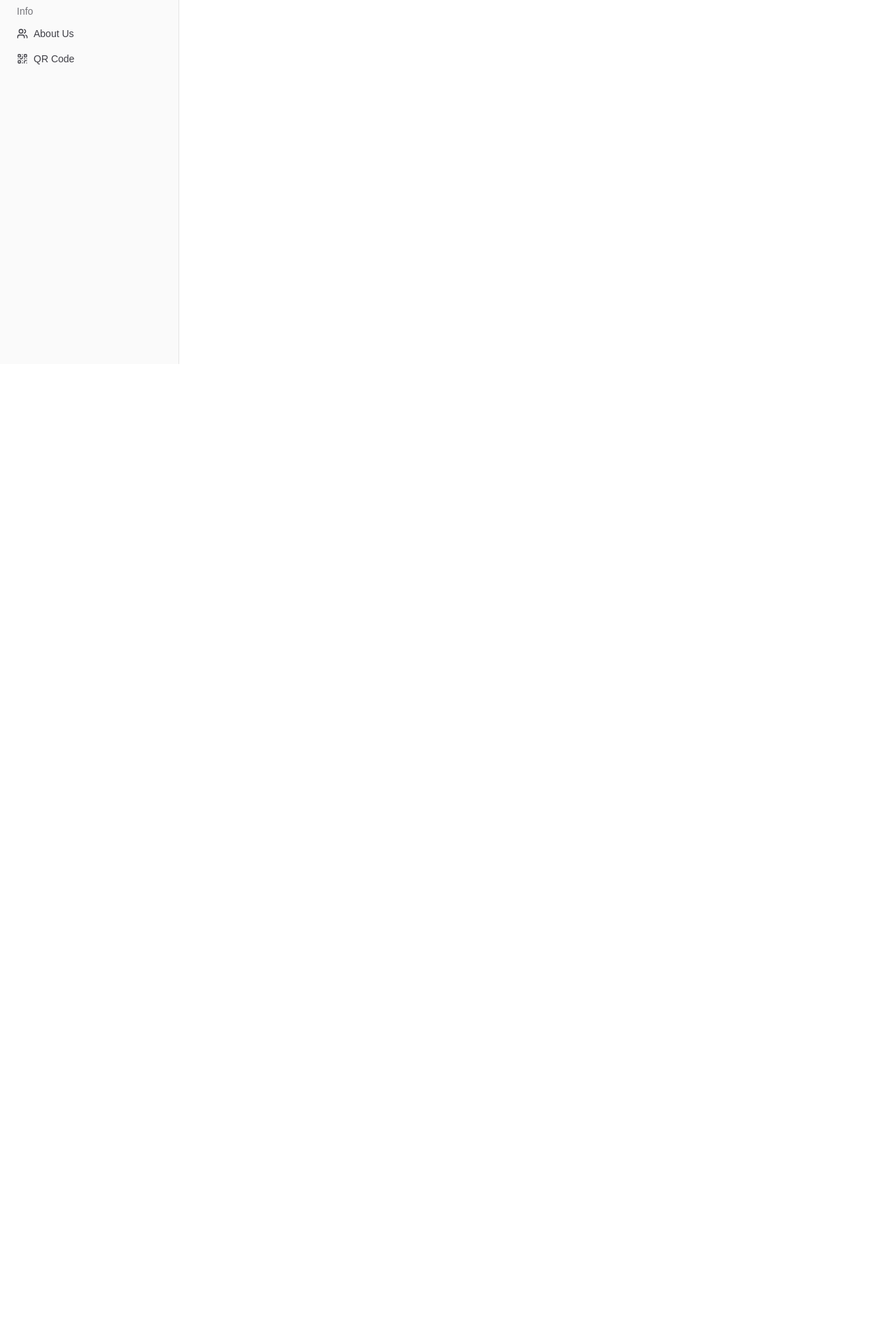
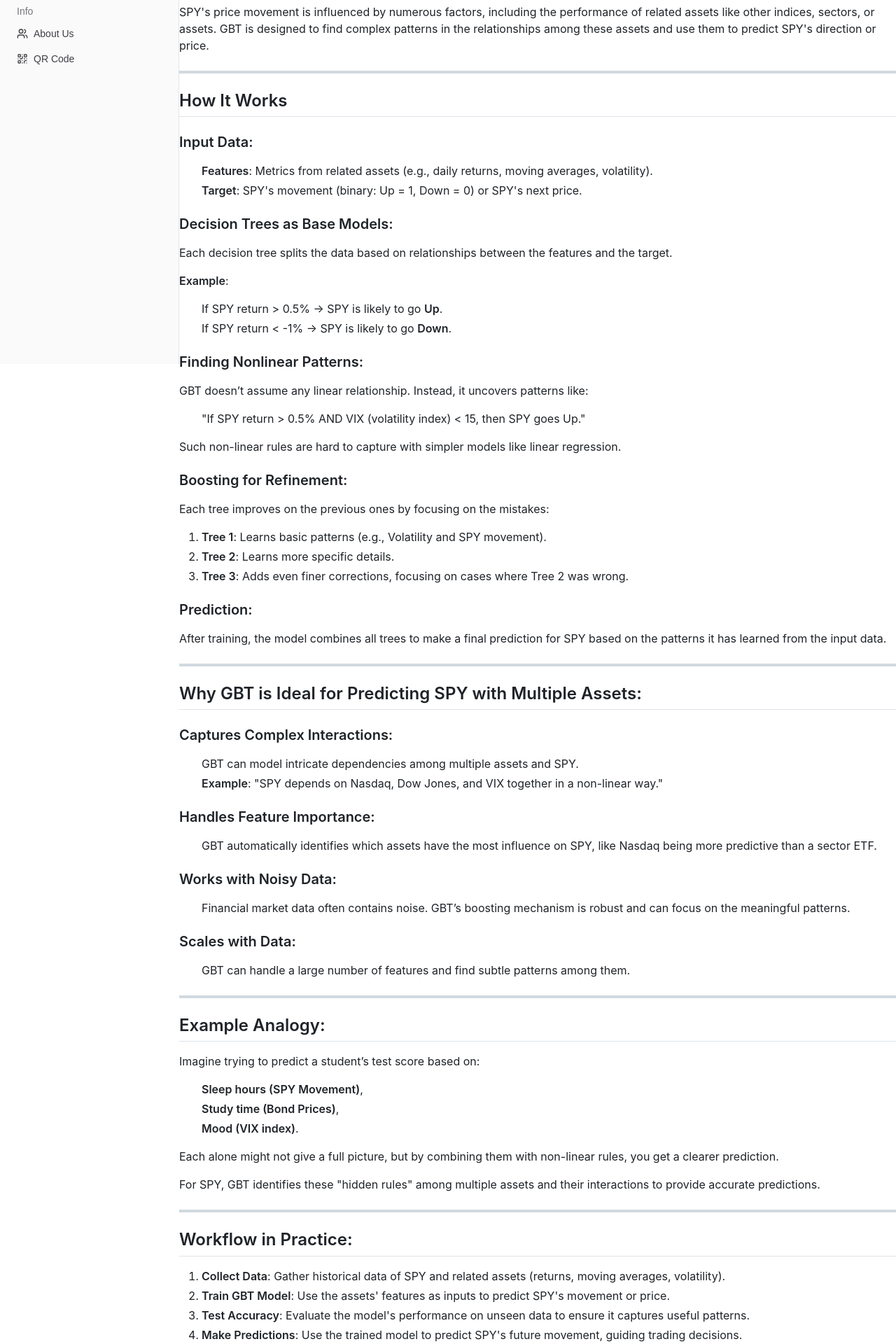
Before and after one commit to availe/SPY-Arbitrage-Dashbaord, a Next.js app: page /tree in a window 1280 px wide. Shown: the part 280-2200 px from the top of the page at 70% size. Before the commit the page ends 800 px from the top, so only its background shows below. Built offline with nearby package versions, Linux system fonts and the light colour scheme; no server answers.

Commit message:
tree txt

```diff
--- /dev/null
+++ b/markdown/tree.mdx
@@ -0,0 +1,91 @@
+# Gradient Boosted Trees for Predicting SPY
+
+The goal of using Gradient Boosted Trees (GBT) is to uncover hidden, non-linear relationships among multiple assets (e.g., other stocks, indices, or assets) to predict the movement of SPY (S&P 500 ETF). Here's how GBT works in this context:
+
+## Key Idea
+
+SPY's price movement is influenced by numerous factors, including the performance of related assets like other indices, sectors, or assets. GBT is designed to find complex patterns in the relationships among these assets and use them to predict SPY's direction or price.
+
+---
+
+## How It Works
+
+### Input Data:
+
+- **Features**: Metrics from related assets (e.g., daily returns, moving averages, volatility).
+- **Target**: SPY's movement (binary: Up = 1, Down = 0) or SPY's next price.
+
+### Decision Trees as Base Models:
+
+Each decision tree splits the data based on relationships between the features and the target.
+
+**Example**:
+- If SPY return > 0.5% → SPY is likely to go **Up**.
+- If SPY return < -1% → SPY is likely to go **Down**.
+
+### Finding Nonlinear Patterns:
+
+GBT doesn’t assume any linear relationship. Instead, it uncovers patterns like:
+- "If SPY return > 0.5% AND VIX (volatility index) < 15, then SPY goes Up."
+
+Such non-linear rules are hard to capture with simpler models like linear regression.
+
+### Boosting for Refinement:
+
+Each tree improves on the previous ones by focusing on the mistakes:
+1. **Tree 1**: Learns basic patterns (e.g., Volatility and SPY movement).
+2. **Tree 2**: Learns more specific details.
+3. **Tree 3**: Adds even finer corrections, focusing on cases where Tree 2 was wrong.
+
+### Prediction:
+
+After training, the model combines all trees to make a final prediction for SPY based on the patterns it has learned from the input data.
+
+---
+
+## Why GBT is Ideal for Predicting SPY with Multiple Assets:
+
+### Captures Complex Interactions:
+
+- GBT can model intricate dependencies among multiple assets and SPY.
+- **Example**: "SPY depends on Nasdaq, Dow Jones, and VIX together in a non-linear way."
+
+### Handles Feature Importance:
+
+- GBT automatically identifies which assets have the most influence on SPY, like Nasdaq being more predictive than a sector ETF.
+
+### Works with Noisy Data:
+
+- Financial market data often contains noise. GBT’s boosting mechanism is robust and can focus on the meaningful patterns.
+
+### Scales with Data:
+
+- GBT can handle a large number of features and find subtle patterns among them.
+
+---
+
+## Example Analogy:
+
+Imagine trying to predict a student’s test score based on:
+- **Sleep hours (SPY Movement)**,
+- **Study time (Bond Prices)**,
+- **Mood (VIX index)**.
+
+Each alone might not give a full picture, but by combining them with non-linear rules, you get a clearer prediction.
+
+For SPY, GBT identifies these "hidden rules" among multiple assets and their interactions to provide accurate predictions.
+
+---
+
+## Workflow in Practice:
+
+1. **Collect Data**: Gather historical data of SPY and related assets (returns, moving averages, volatility).
+2. **Train GBT Model**: Use the assets' features as inputs to predict SPY's movement or price.
+3. **Test Accuracy**: Evaluate the model's performance on unseen data to ensure it captures useful patterns.
+4. **Make Predictions**: Use the trained model to predict SPY's future movement, guiding trading decisions.
+
+---
+
+## Conclusion
+
+GBT excels in this scenario by transforming complex data relationships into actionable insights!
--- a/src/app/tree/page.tsx
+++ b/src/app/tree/page.tsx
@@ -1,10 +1,9 @@
-import React from 'react';
+import Text from "@/../markdown/tree.mdx";
 
 const TreePage: React.FC = () => {
     return (
         <div>
-            <h1>Backend Page</h1>
-            <p>Welcome to the backend page of the SPY Arbitrage Dashboard.</p>
+            <Text />
         </div>
     );
 };
```
